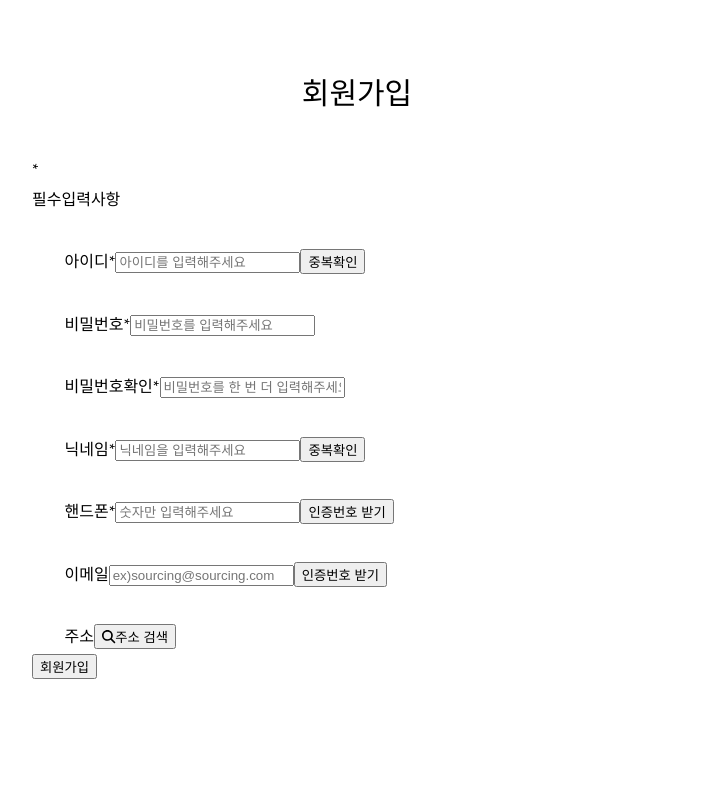
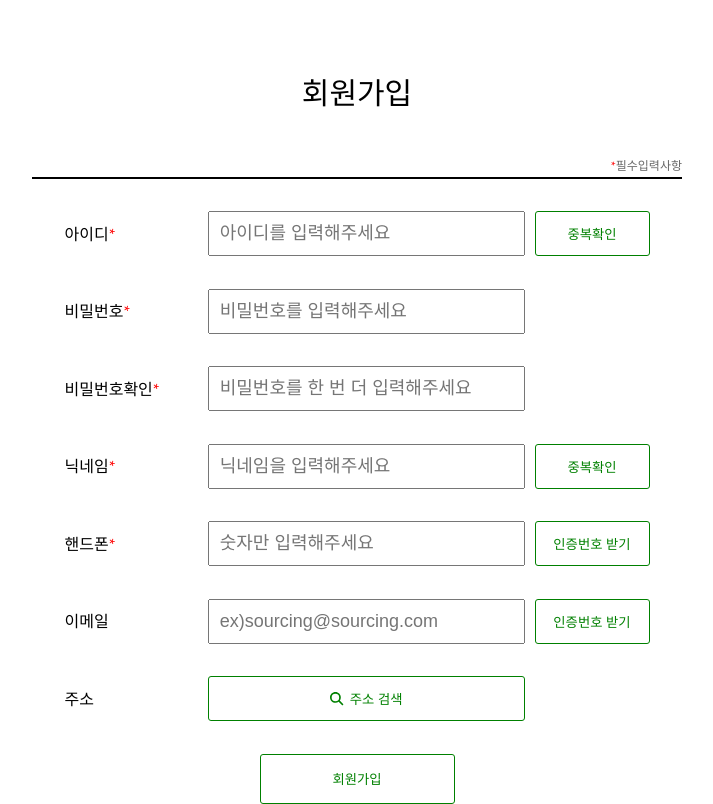
Before and after one commit to ryurbsgks/sourcing, a React (Create React App) app in the folder client/: page /signup in a window 1280 px wide. Shown: the whole page, without its empty margins (283-996 px from the left). Built offline with nearby package versions, Linux system fonts and the light colour scheme.

Commit message:
Style: Signup 컴포넌트 Style 수정
* Signup 컴포넌트 Style 수정
- Signup 컴포넌트에 수정된 CSS 적용

```diff
--- a/client/src/component/Signup.js
+++ b/client/src/component/Signup.js
@@ -6,68 +6,68 @@ function Signup() {
   return (
     <div className="container__sub">
       <div className="signup__title">회원가입</div>
-      <div className="signup__subtitle">
-        <span className="signup__required__itemsymbol">*</span>
+      <div className="signup__comment">
+        <span className="signup__comment__mark">*</span>
         <div>필수입력사항</div>
       </div>
       <div className="signup__container">
-        <div className="signup__info">아이디<span className="signup__required__itemsymbol">*</span></div>
-        <div className="signup__inputbox__space">
+        <div className="signup__container__info">아이디<span className="signup__comment__mark">*</span></div>
+        <div className="signup__container__inp">
           <input placeholder="아이디를 입력해주세요" />
         </div>
-        <div className="signup__button__space">
+        <div className="signup__container__btn">
           <button type="button">중복확인</button>
         </div>
       </div>
       <div className="signup__container">
-        <div className="signup__info">비밀번호<span className="signup__required__itemsymbol">*</span></div>
-        <div className="signup__inputbox__space">
+        <div className="signup__container__info">비밀번호<span className="signup__comment__mark">*</span></div>
+        <div className="signup__container__inp">
           <input type="password" placeholder="비밀번호를 입력해주세요" />
         </div>
-        <div className="signup__button__space"></div>
+        <div className="signup__container__btn"></div>
       </div>
       <div className="signup__container">
-        <div className="signup__info">비밀번호확인<span className="signup__required__itemsymbol">*</span></div>
-        <div className="signup__inputbox__space">
+        <div className="signup__container__info">비밀번호확인<span className="signup__comment__mark">*</span></div>
+        <div className="signup__container__inp">
           <input type="password" placeholder="비밀번호를 한 번 더 입력해주세요" />
         </div>
-        <div className="signup__button__space"></div>
+        <div className="signup__container__btn"></div>
       </div>
       <div className="signup__container">
-        <div className="signup__info">닉네임<span className="signup__required__itemsymbol">*</span></div>
-        <div className="signup__inputbox__space">
+        <div className="signup__container__info">닉네임<span className="signup__comment__mark">*</span></div>
+        <div className="signup__container__inp">
           <input placeholder="닉네임을 입력해주세요" />
         </div>
-        <div className="signup__button__space">
+        <div className="signup__container__btn">
           <button type="button">중복확인</button>
         </div>
       </div>
       <div className="signup__container">
-        <div className="signup__info">핸드폰<span className="signup__required__itemsymbol">*</span></div>
-        <div className="signup__inputbox__space">
+        <div className="signup__container__info">핸드폰<span className="signup__comment__mark">*</span></div>
+        <div className="signup__container__inp">
           <input placeholder="숫자만 입력해주세요" />
         </div>
-        <div className="signup__button__space">
+        <div className="signup__container__btn">
           <button type="button">인증번호 받기</button>
         </div>
       </div>
       <div className="signup__container">
-        <div className="signup__info">이메일</div>
-        <div className="signup__inputbox__space">
+        <div className="signup__container__info">이메일</div>
+        <div className="signup__container__inp">
           <input placeholder="ex)sourcing@sourcing.com" />
         </div>
-        <div className="signup__button__space">
+        <div className="signup__container__btn">
           <button type="button">인증번호 받기</button>
         </div>
       </div>
       <div className="signup__container">
-        <div className="signup__info">주소</div>
-        <div className="signup__inputbox__space">
+        <div className="signup__container__info">주소</div>
+        <div className="signup__container__inp">
           <button type="button"><FontAwesomeIcon icon={faMagnifyingGlass} />주소 검색</button>
         </div>
-        <div className="signup__button__space"></div>
+        <div className="signup__container__btn"></div>
       </div>
-      <div className="signup__button">
+      <div className="signup__btn">
         <button>회원가입</button>
       </div>
     </div>
```
